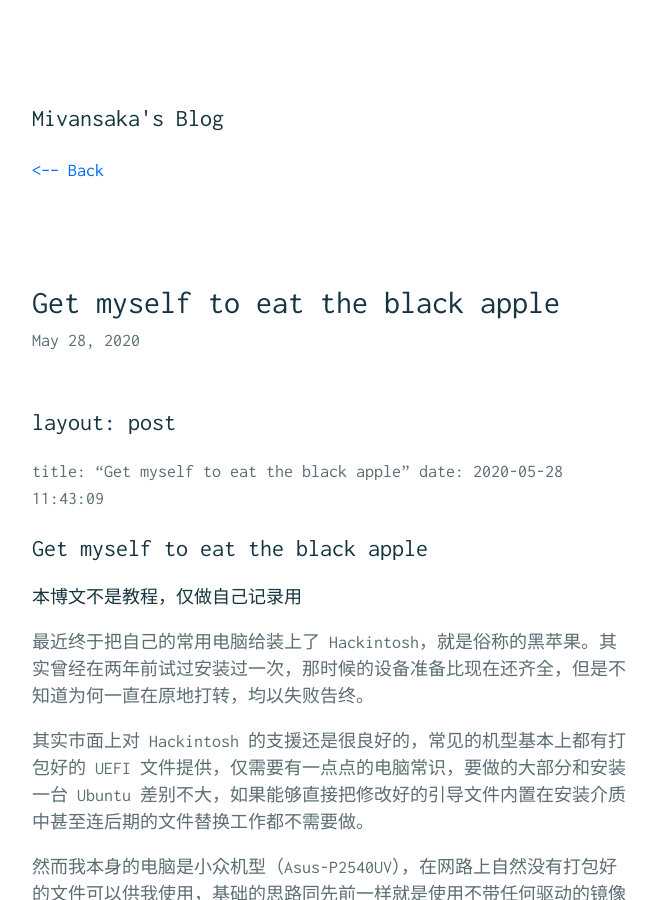
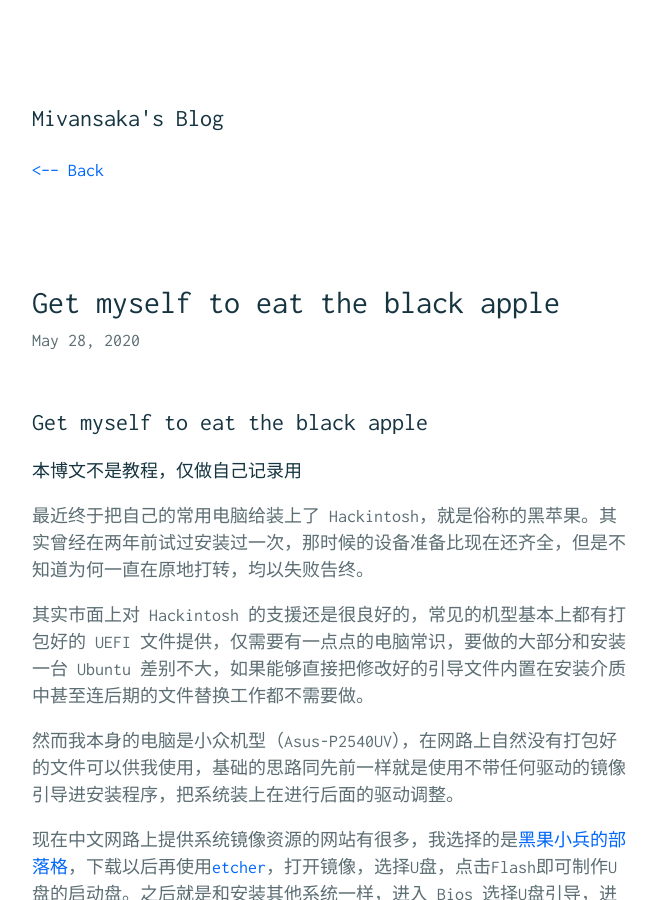
Before and after one commit to mivansaka/mivansaka.github.io, a Jekyll site: the page built from _posts/2020-05-28-Get myself to eat the black apple.md, in a window 1280 px wide and 900 px high. Shown: the whole window, without its empty margins (308-965 px from the left). Built offline with Jekyll 4.4.1, drawn with Linux system fonts in a browser that asks for light colours; our own code applies the rules of GitHub Pages for plain Markdown files.

Commit message:
change the post format

```diff
--- a/_posts/2020-05-28-Get myself to eat the black apple.md
+++ b/_posts/2020-05-28-Get myself to eat the black apple.md
@@ -1,6 +1,8 @@
-## layout: post
-
-title: "Get myself to eat the black apple" date: 2020-05-28 11:43:09
+---
+layout: post
+title:  "Get myself to eat the black apple"
+date:   2020-05-28 13:13:09
+---
 
 ## Get myself to eat the black apple
 
```
